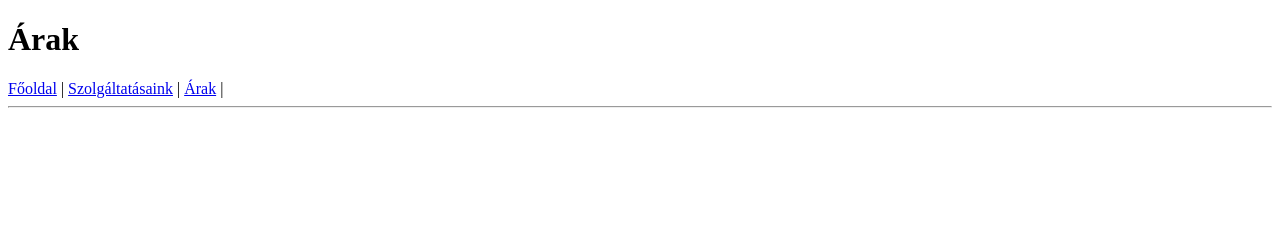
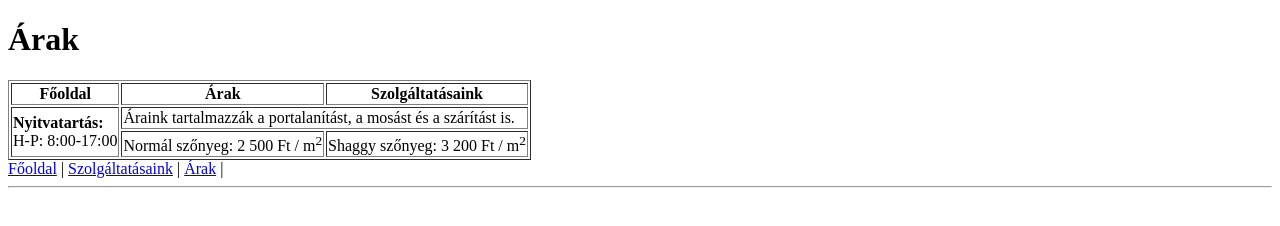
Before and after one commit to HeLL0SziA/projekt4, a plain HTML site: page arak.html in a window 1280 px wide. Drawn offline with Linux system fonts and the light colour scheme.

Commit message:
táblázat

```diff
--- a/arak.html
+++ b/arak.html
@@ -8,6 +8,27 @@
 </head>
 
 <h1>Árak</h1>
+<table border="1">
+  <tr>
+    <th>Főoldal</th>
+    <th>Árak</th>
+    <th>Szolgáltatásaink</th>
+  </tr>
+  <tr>
+    <td rowspan="2">
+      <b>Nyitvatartás:</b><br>
+      H-P: 8:00-17:00
+    </td>
+    <td colspan="2"> Áraink tartalmazzák a portalanítást, a mosást és a szárítást is.</td>
+   </tr>
+
+  <tr>
+    <td>Normál szőnyeg: 2 500 Ft / m<sup>2</sup></td>
+    <td>Shaggy szőnyeg: 3 200 Ft / m<sup>2</sup></td>
+  </tr>
+
+</table>
+
 
 <body>
 	<a href="index.html">Főoldal</a> |
```
